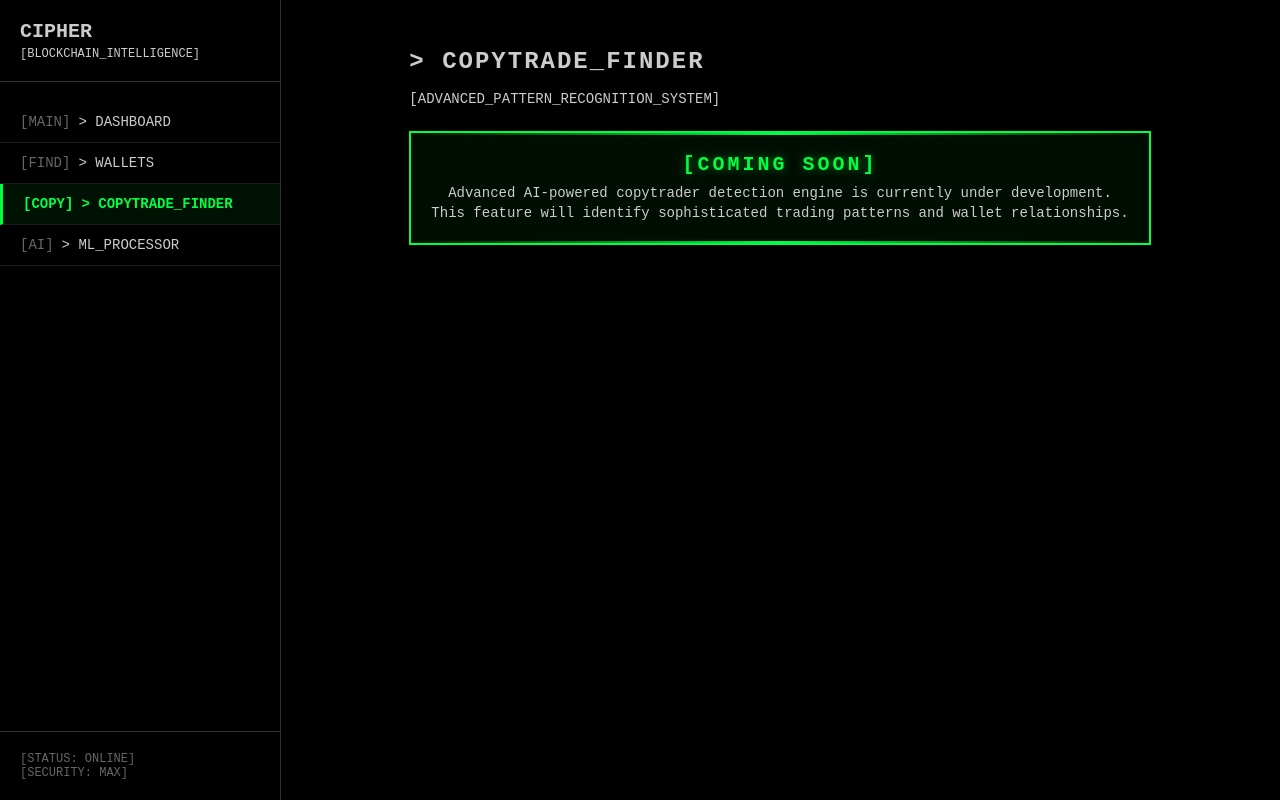
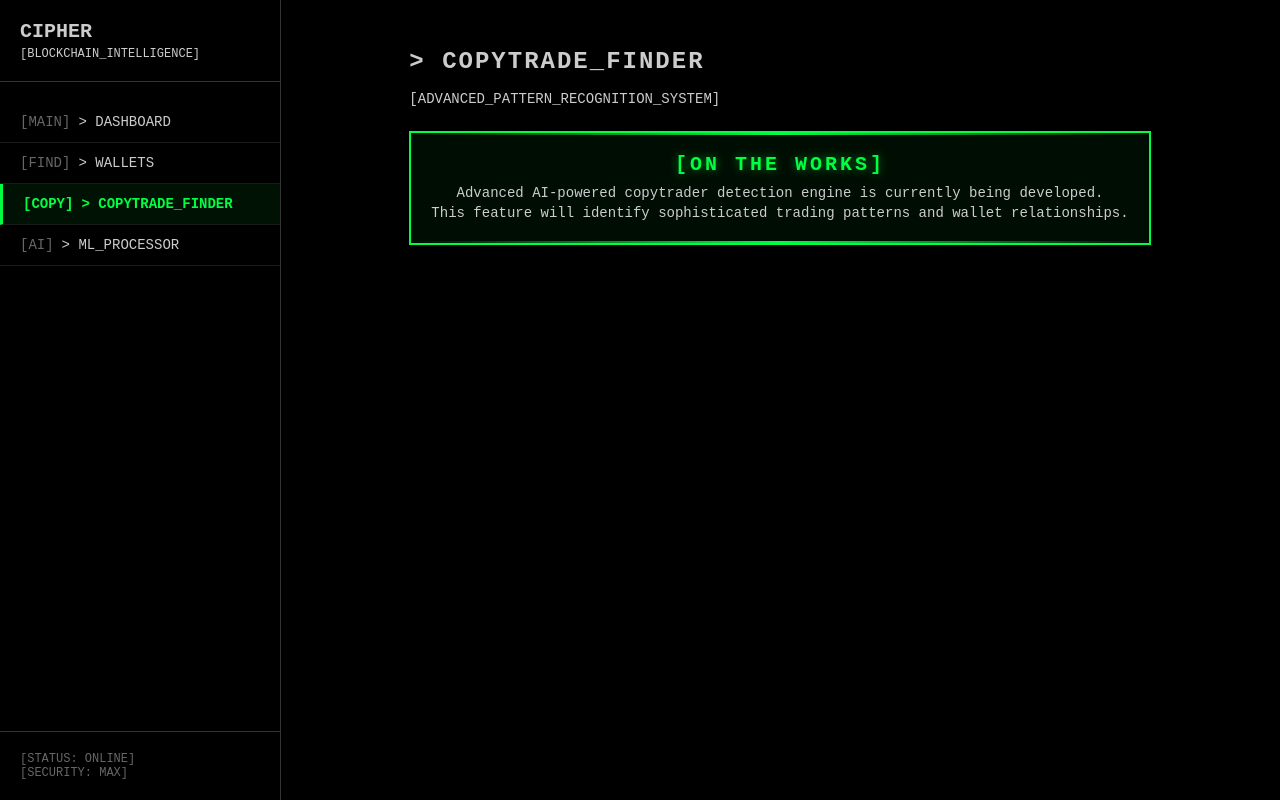
Before and after one commit to anthonystepvoy/solens_ai, a React (Vite) app in the folder frontend-vite/: page /copytrade-finder in a window 1280 px wide. Built offline with nearby package versions, Linux system fonts and the light colour scheme.

Commit message:
Update copytrade banner from COMING SOON to ON THE WORKS

```diff
--- a/frontend-vite/src/App.tsx
+++ b/frontend-vite/src/App.tsx
@@ -1481,7 +1481,7 @@ function CopytradeFinderPage() {
           fontFamily: '"Courier New", monospace',
           textShadow: '0 0 10px rgba(0, 255, 65, 0.5)'
         }}>
-          [COMING SOON]
+          [ON THE WORKS]
         </h2>
         <p style={{
           color: '#cccccc',
@@ -1490,7 +1490,7 @@ function CopytradeFinderPage() {
           fontFamily: '"Courier New", monospace',
           lineHeight: 1.4
         }}>
-          Advanced AI-powered copytrader detection engine is currently under development.<br/>
+          Advanced AI-powered copytrader detection engine is currently being developed.<br/>
           This feature will identify sophisticated trading patterns and wallet relationships.
         </p>
         <div style={{
```
